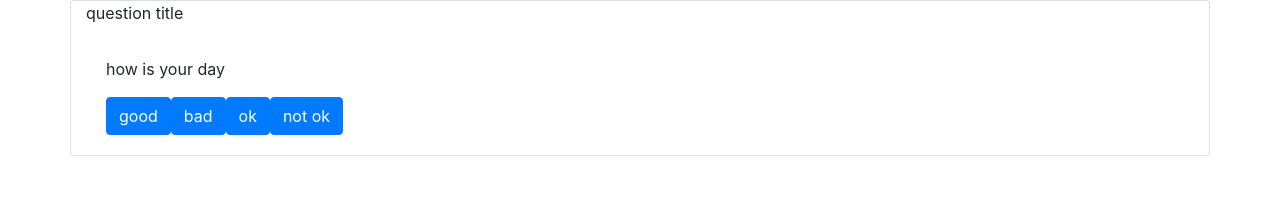
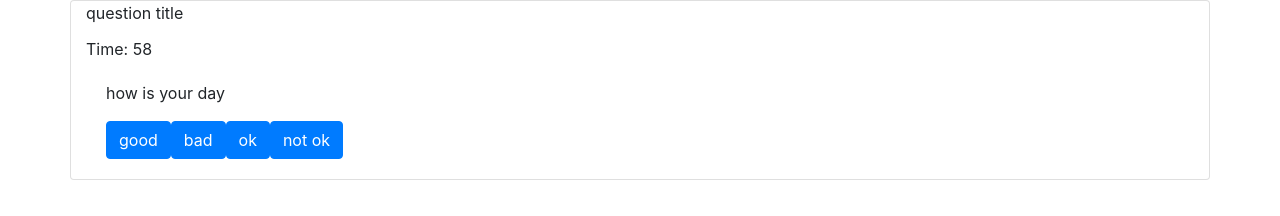
Before and after one commit to BrandonWalker88/coding-quiz-hw, a plain HTML site: page index.html in a window 1280 px wide. Both pictures are taken after a click on the button "Start". Drawn offline with nearby package versions, Linux system fonts and the light colour scheme.

Commit message:
attempted to add timer and score card

```diff
--- a/assets/js/app.js
+++ b/assets/js/app.js
@@ -6,33 +6,47 @@ var questions = [
     c: "good",
   },
   {
-    q: "how is your day",
+    q: "how was work?",
     a: ["good", "bad", "ok", "not ok"],
-    c: "good",
+    c: "not ok",
   },
   {
-    q: "how is your day",
+    q: "how is life",
     a: ["good", "bad", "ok", "not ok"],
-    c: "good",
+    c: "ok",
   },
   {
-    q: "how is your day",
+    q: "how is your dog",
     a: ["good", "bad", "ok", "not ok"],
-    c: "good",
+    c: "bad",
+  },
+  {
+    q: "how is your cat",
+    a: ["good", "bad", "ok", "not ok"],
+    c: "ok",
+  },
+  {
+    q: "how is your fish",
+    a: ["good", "bad", "ok", "not ok"],
+    c: "not ok",
   },
 ];
-var counter = 0;
+var correctCounter = 0;
+var questionCounter = 0;
 var cardBody = document.getElementById("questions");
-
+var timeEl = document.getElementById("secondsLeft");
+var secondsLeft = 60;
+var scoreEl = 0;
 function showQuestions() {
+  cardBody.innerHTML = "";
   var question = document.createElement("p");
-  question.textContent = questions[counter].q;
+  question.textContent = questions[questionCounter].q;
   var questionDiv = document.createElement("div");
   questionDiv.append(question);
-  for (var i = 0; i < questions[counter].a.length; i++) {
+  for (var i = 0; i < questions[questionCounter].a.length; i++) {
     var button = document.createElement("button");
-    button.textContent = questions[counter].a[i];
-    button.setAttribute("class", "btn btn-primary");
+    button.textContent = questions[questionCounter].a[i];
+    button.setAttribute("class", "btn btn-primary answers");
     questionDiv.append(button);
   }
   cardBody.append(questionDiv);
@@ -44,3 +58,51 @@ startButton.addEventListener("click", function (event) {
   showQuestions();
   //   console.log("you clicked it");
 });
+
+document.addEventListener("click", function (event) {
+  console.log(event.target.className);
+  if (event.target.className.includes("answers")) {
+    console.log("this is the answer button");
+    console.log(event.target.textContent);
+    if (event.target.textContent === questions[questionCounter].c) {
+      cardBody.append("correct");
+      correctCounter++;
+      scoreEl++;
+    } else {
+      cardBody.append("incorrect");
+    }
+    questionCounter++;
+
+    //end game function here
+    if (questionCounter >= questions.length) {
+      scoreCard();
+    } else {
+      setTimeout(function () {
+        showQuestions();
+      }, 2000);
+    }
+  }
+
+  function timer() {
+    var timerInterval = setInterval(function () {
+      secondsLeft--;
+      timeEl.textContent = "Time: " + secondsLeft;
+
+      if (secondsLeft === 0) {
+        clearInterval(timerInterval);
+      }
+    }, 1000);
+  }
+  timer();
+  //another conditional for the submit high score
+});
+
+function scoreCard() {
+  document.innerHTML = "";
+  var scoreCardEL = document.createElement("h2");
+  scoreCardEL.textContent = "High Scores";
+  var scoreCardP = document.createElement("p");
+  scoreCardP.textContent = "Your Score Is!!!";
+  console.log("score card is calling");
+  cardBody.append(scoreCardEL, scoreCardP);
+}
--- a/index.html
+++ b/index.html
@@ -23,10 +23,12 @@
           <button type="button" class="btn btn-primary" id="start-button">
             Start
           </button>
+          <div class="timer" id="secondsLeft"></div>
           <div class="card-body" id="questions"></div>
         </div>
       </div>
     </div>
+
     <script
       src="https://code.jquery.com/jquery-3.5.1.slim.min.js"
       integrity="sha384-DfXdz2htPH0lsSSs5nCTpuj/zy4C+OGpamoFVy38MVBnE+IbbVYUew+OrCXaRkfj"
```
